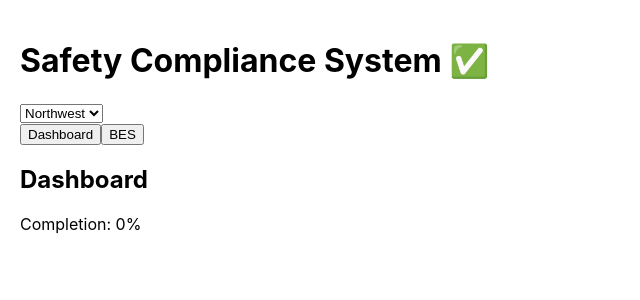
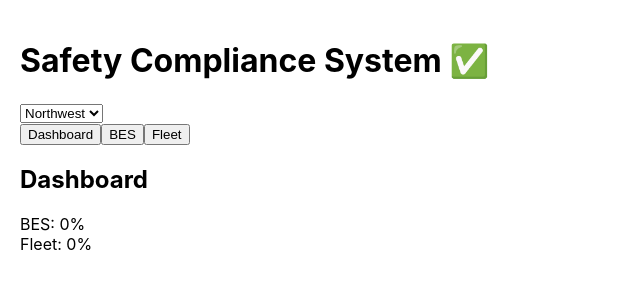
Before and after one commit to drewworkfirststudent-droid/safety-app, a React (Create React App) app: page / in a window 1280 px wide. Shown: the top 300 px of the page, without its empty margins (0-640 px from the left). Built offline with nearby package versions, Linux system fonts and the light colour scheme.

Commit message:
Add Fleet module (safe version)

```diff
--- a/src/App.js
+++ b/src/App.js
@@ -8,17 +8,31 @@ export default function App() {
 
   const buses = area === "Northwest" ? NW_BUSES : SE_BUSES;
 
-  const [index, setIndex] = useState(0);
-  const [checks, setChecks] = useState([]);
+  /* BES */
+  const [besIndex, setBesIndex] = useState(0);
+  const [besChecks, setBesChecks] = useState([]);
 
-  const nextBus = () => setIndex(i => (i + 1) % buses.length);
+  const nextBes = () => setBesIndex(i => (i + 1) % buses.length);
 
-  const logCheck = () => {
-    setChecks([...checks, buses[index]]);
-    nextBus();
+  const logBES = () => {
+    setBesChecks([...besChecks, buses[besIndex]]);
+    nextBes();
   };
 
-  const percent = Math.round((checks.length / buses.length) * 100) || 0;
+  /* FLEET */
+  const [fleetIndex, setFleetIndex] = useState(0);
+  const [fleetChecks, setFleetChecks] = useState([]);
+
+  const nextFleet = () => setFleetIndex(i => (i + 1) % buses.length);
+
+  const logFleet = () => {
+    setFleetChecks([...fleetChecks, buses[fleetIndex]]);
+    nextFleet();
+  };
+
+  /* DASHBOARD */
+  const besPercent = Math.round((besChecks.length / buses.length) * 100) || 0;
+  const fleetPercent = Math.round((fleetChecks.length / buses.length) * 100) || 0;
 
   return (
     <div style={{ padding: 20 }}>
@@ -32,22 +46,34 @@ export default function App() {
       <div>
         <button onClick={()=>setTab("dashboard")}>Dashboard</button>
         <button onClick={()=>setTab("bes")}>BES</button>
+        <button onClick={()=>setTab("fleet")}>Fleet</button>
       </div>
 
       {tab === "dashboard" && (
         <div>
           <h2>Dashboard</h2>
-          <div>Completion: {percent}%</div>
+          <div>BES: {besPercent}%</div>
+          <div>Fleet: {fleetPercent}%</div>
         </div>
       )}
 
       {tab === "bes" && (
         <div>
           <h2>BES</h2>
-          <div>Bus: {buses[index]}</div>
+          <div>Bus: {buses[besIndex]}</div>
 
-          <button onClick={logCheck}>Log</button>
-          <button onClick={nextBus}>Next</button>
+          <button onClick={logBES}>Log</button>
+          <button onClick={nextBes}>Next</button>
+        </div>
+      )}
+
+      {tab === "fleet" && (
+        <div>
+          <h2>Fleet</h2>
+          <div>Bus: {buses[fleetIndex]}</div>
+
+          <button onClick={logFleet}>Complete</button>
+          <button onClick={nextFleet}>Next</button>
         </div>
       )}
     </div>
```
